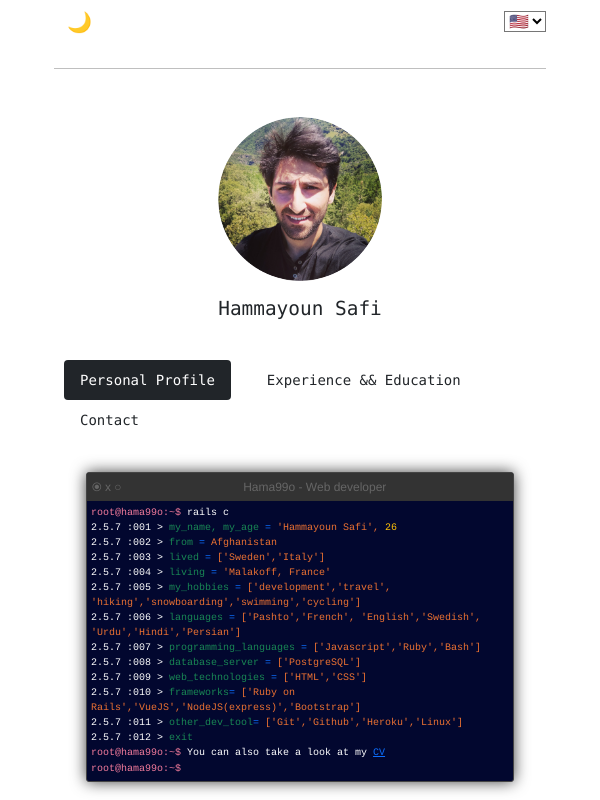
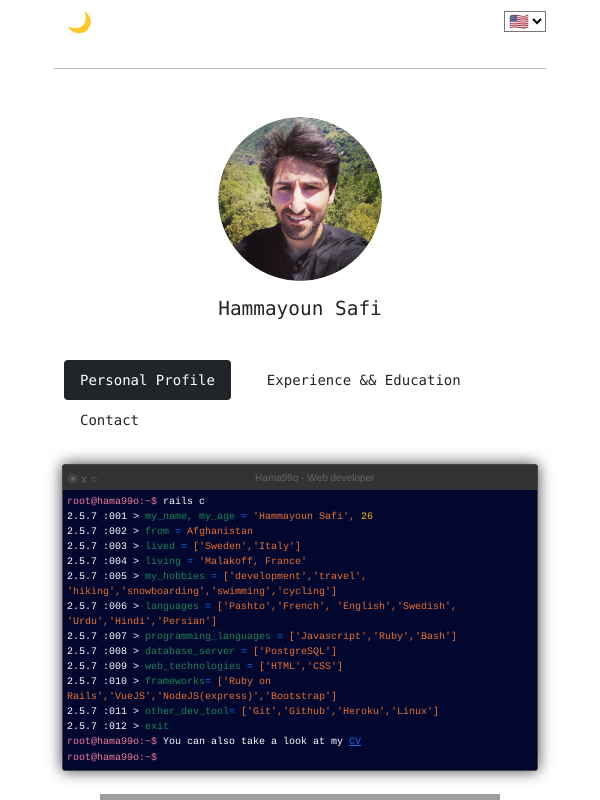
Before and after one commit to Hama99o/my-cv, a Vue app: page / in a window 600 px wide. Shown: the top 800 px of the page. Built offline with nearby package versions, Linux system fonts and the light colour scheme; grey boxes are pictures that could not be loaded.

Commit message:
console updated

```diff
--- a/src/components/Console.vue
+++ b/src/components/Console.vue
@@ -107,35 +107,24 @@ export default {
 
 @media (max-width: 360px) {
   .console {
+    margin: 0.5rem;
     .top {
-      font-size: 6px;
+      font-size: 10px;
       .options {
-        font-size: 8px;
+        font-size: 11px;
       }
     }
     .text {
-      font-size: 5px;
+      font-size: 10px;
     }
   }
 }
-@media only screen and (max-width: 600px) and (min-width: 360px) {
+@media only screen and (max-width: 1220px) and (min-width: 360px) {
   .console {
+    margin: 0.5rem;
+
     .top {
-      font-size: 8px;
-      .options {
-        font-size: 10px;
-      }
-    }
-    .text {
-      font-size: 8px;
-    }
-  }
-}
-
-@media only screen and (max-width: 1220px) and (min-width: 600px) {
-  .console {
-    .top {
-      font-size: 12px;
+      font-size: 10px;
       .options {
         font-size: 12px;
       }
@@ -145,4 +134,5 @@ export default {
     }
   }
 }
+
 </style>
```
